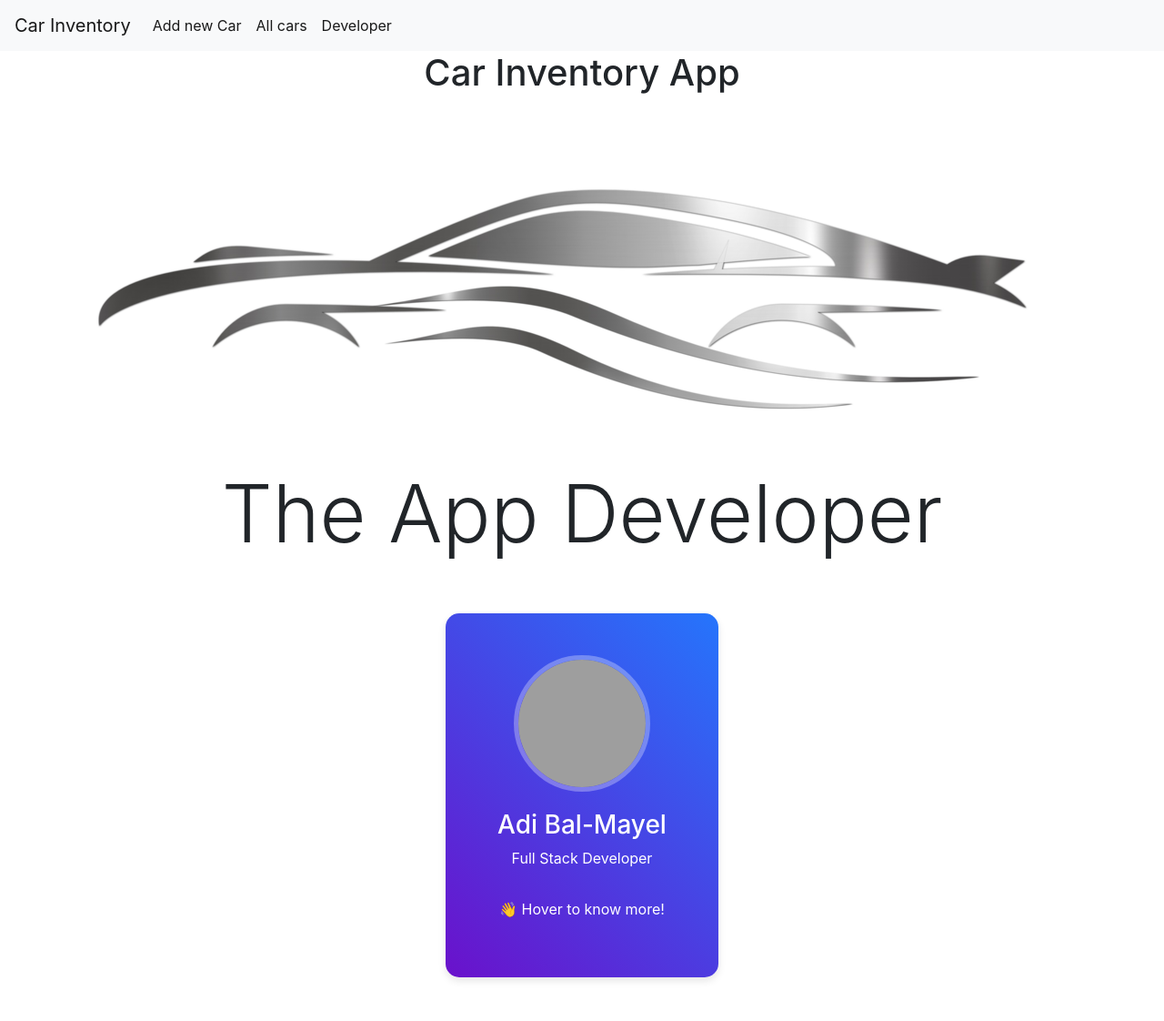
After one commit to inspiredevgen/getting-started-python-uv, a Flask app: page /dev in a window 1280 px wide. The commit adds this page. Shown: the whole page at 91% size. Run offline with Flask 3, Linux system fonts and the light colour scheme; some libraries are stand-ins or nearby versions; grey boxes are pictures that could not be loaded.

Commit message:
car page

```diff
--- a/project-5/app.py
+++ b/project-5/app.py
@@ -30,8 +30,8 @@ def index():
     conn.close()
     return render_template('index.html', cars=cars)
 
-@app.route('/<int:car_id>')
-def car(car_id):
+@app.route('/car/<int:car_id>')
+def display_car(car_id):
     car = get_car(car_id)
     return render_template('car.html', car=car)
 
@@ -108,3 +108,7 @@ def displayAllCars():
     conn.close()
     totalcars = len(cars)
     return render_template('cars.html', cars=cars, totalcars=totalcars)
+
+@app.route('/dev')
+def get_developerInfo():
+    return render_template('developer.html')
--- /dev/null
+++ b/project-5/static/css/dev.css
@@ -0,0 +1,108 @@
+.flip-card {
+    perspective: 1000px;
+    width: 300px;
+    height: 400px;
+}
+
+.flip-card-inner {
+    position: relative;
+    width: 100%;
+    height: 100%;
+    text-align: center;
+    transition: transform 0.8s;
+    transform-style: preserve-3d;
+}
+
+.flip-card:hover .flip-card-inner {
+    transform: rotateY(180deg);
+}
+
+.flip-card-front,
+.flip-card-back {
+    position: absolute;
+    width: 100%;
+    height: 100%;
+    backface-visibility: hidden;
+    border-radius: 15px;
+    box-shadow: 0 4px 8px rgba(0, 0, 0, 0.1);
+}
+
+.flip-card-front {
+    background: linear-gradient(45deg, #6a11cb 0%, #2575fc 100%);
+    color: white;
+    display: flex;
+    flex-direction: column;
+    justify-content: center;
+    align-items: center;
+}
+
+.flip-card-back {
+    background: linear-gradient(45deg, #ee9ca7 0%, #ffdde1 100%);
+    color: #333;
+    transform: rotateY(180deg);
+    display: flex;
+    flex-direction: column;
+    justify-content: center;
+    align-items: center;
+    padding: 20px;
+}
+
+.profile-img {
+    width: 150px;
+    height: 150px;
+    border-radius: 50%;
+    object-fit: cover;
+    border: 5px solid rgba(255, 255, 255, 0.3);
+    margin-bottom: 20px;
+}
+
+.social-icons a {
+    color: #333;
+    margin: 0 10px;
+    font-size: 24px;
+    transition: transform 0.3s ease;
+}
+
+.social-icons a:hover {
+    transform: scale(1.2);
+}
+
+@keyframes wave {
+    0% {
+        transform: rotate(0deg);
+    }
+
+    10% {
+        transform: rotate(14deg);
+    }
+
+    20% {
+        transform: rotate(-8deg);
+    }
+
+    30% {
+        transform: rotate(14deg);
+    }
+
+    40% {
+        transform: rotate(-4deg);
+    }
+
+    50% {
+        transform: rotate(10deg);
+    }
+
+    60% {
+        transform: rotate(0deg);
+    }
+
+    100% {
+        transform: rotate(0deg);
+    }
+}
+
+.waving-hand {
+    display: inline-block;
+    animation: wave 2.5s infinite;
+    transform-origin: 70% 70%;
+}
--- a/project-5/templates/base.html
+++ b/project-5/templates/base.html
@@ -33,7 +33,7 @@
                 <a class="nav-link" href="/cars">All cars</a>
             </li>
             <li class="nav-item active">
-              <a class="nav-link" href="#">Author</a>
+              <a class="nav-link" href="/dev">Developer</a>
           </li>
             </ul>
         </div>
--- /dev/null
+++ b/project-5/templates/developer.html
@@ -0,0 +1,42 @@
+{% extends 'base.html' %}
+
+{% block content %}
+<link href="{{ url_for('static', filename='css/dev.css')}}" rel="stylesheet">
+<link href="https://cdnjs.cloudflare.com/ajax/libs/font-awesome/6.0.0-beta3/css/all.min.css" rel="stylesheet">
+
+<center><h1>{% block title %} Car Inventory App {% endblock %}</h1></center>
+    <img src="{{url_for('static', filename='img/car-logo.webp')}}" align="middle" />
+<center><h1 class="display-2">The App Developer</h1></center>
+<div class="container py-5">
+    <div class="row justify-content-center">
+        <div class="col-md-6">
+            <div class="flip-card mx-auto">
+                <div class="flip-card-inner">
+                    <div class="flip-card-front">
+                        <img src="https://randomuser.me/api/portraits/men/81.jpg" alt="Team Member" class="profile-img">
+                        <h3>Adi Bal-Mayel</h3>
+                        <p>Full Stack Developer</p>
+                        <p class="mt-3">
+                            <span class="waving-hand">👋</span> Hover to know more!
+                        </p>
+                    </div>
+                    <div class="flip-card-back">
+                        <h3>About Me</h3>
+                        <p>
+                            A highly motivated and results-oriented Full Stack Developer,
+                            Cloud Engineer, and Solutions Architect with a passion for writing clean,
+                            efficient code and crafting innovative solutions.  Dedicated to continuous learning and eager to share knowledge with others.
+                        </p>
+                        <div class="social-icons mt-4">
+                            <a href="https://join.slack.com/t/inspiredevgen/shared_invite/zt-2zdl57jwm-BXamxCHHuGdtJ8jKFfVT4A"><i class="fab fa-slack"></i></a>
+                            <a href="https://github.com/ajbax"><i class="fab fa-linkedin"></i></a>
+                            <a href="#"><i class="fab fa-github"></i></a>
+                        </div>
+                    </div>
+                </div>
+            </div>
+        </div>
+    </div>
+</div>
+
+{% endblock %}
--- a/project-5/templates/index.html
+++ b/project-5/templates/index.html
@@ -5,7 +5,7 @@
     <img src="{{url_for('static', filename='img/car-logo.webp')}}" align="middle" />
 
     {% for car in cars %}
-        <a href="{{ url_for('car', car_id=car['id']) }}">
+        <a href="{{ url_for('display_car', car_id=car['id']) }}">
             <h2>{{ car['m_year'] }} {{ car['brand'] }} {{ car['model'] }}</h2>
         </a>
         <span class="badge badge-primary">Year: </span>
```
Also changed, not shown: project-5/templates/car.html (+63 -3 lines), project-5/db/cars.db, project-5/static/img/car01.webp (added).
